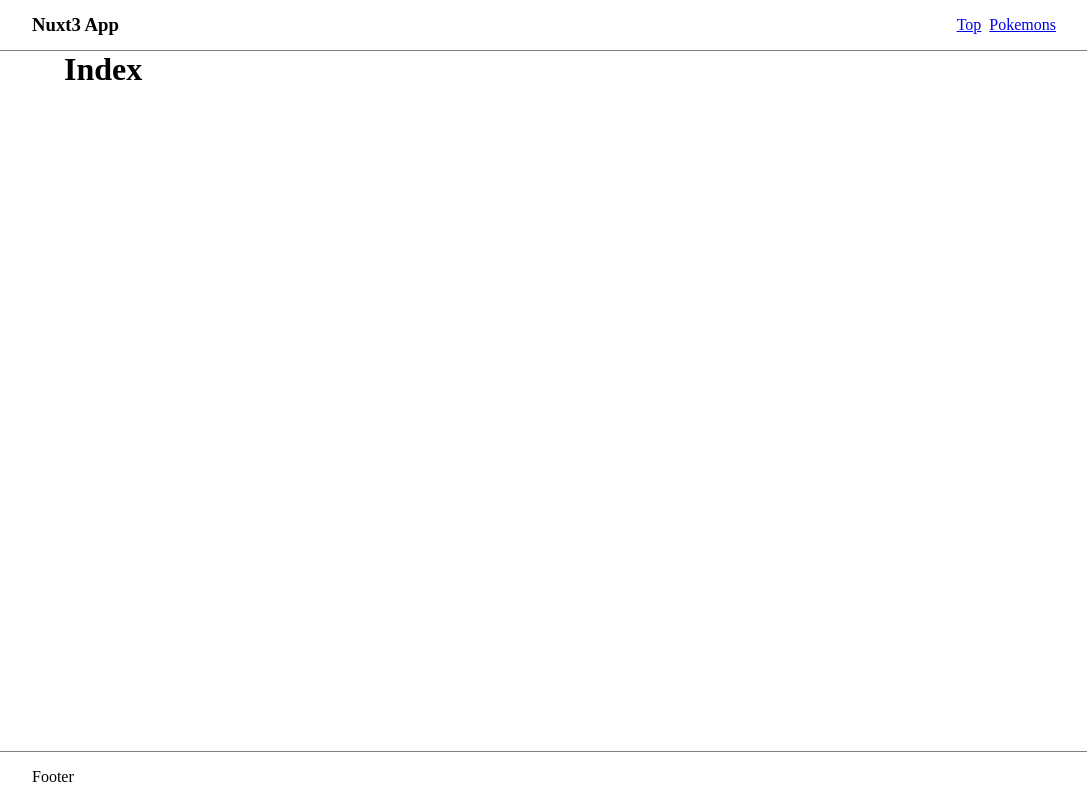
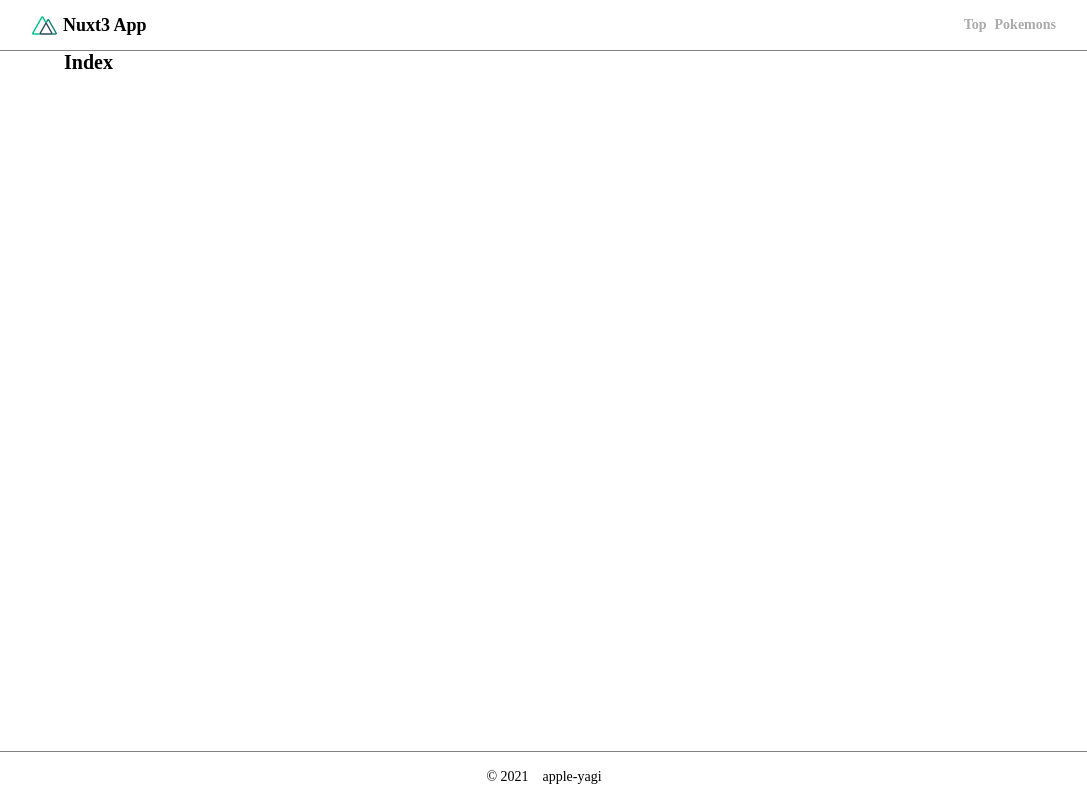
Before and after one commit to apple-yagi/nuxt3-app, a Nuxt app: page / in a window 1280 px wide. Shown: the whole page, without its empty margins (96-1183 px from the left). Built offline with nearby package versions, Linux system fonts and the light colour scheme.

Commit message:
Update layout

```diff
--- a/components/VFooter.vue
+++ b/components/VFooter.vue
@@ -1,22 +1,23 @@
 <template>
   <footer class="footer">
-    <div class="container">Footer</div>
+    <div class="footer__container">©&nbsp;2021&emsp;apple-yagi</div>
   </footer>
 </template>
 
-<style scoped>
+<style lang="scss" scoped>
 .footer {
   width: 100%;
   border-top: 1px solid gray;
-}
 
-.container {
+  &__container {
     max-width: 1024px;
     height: 50px;
     display: flex;
-  justify-content: space-between;
+    justify-content: center;
     align-items: center;
     margin: 0 auto;
     padding: 0 10px;
+    font-size: 14px;
+  }
 }
 </style>
--- a/components/VHeader.vue
+++ b/components/VHeader.vue
@@ -1,22 +1,28 @@
 <template>
   <header class="header">
-    <div class="container">
-      <h3>Nuxt3 App</h3>
-      <ul class="menu">
-        <li class="item"><nuxt-link to="/">Top</nuxt-link></li>
-        <li class="item"><nuxt-link to="/pokemons">Pokemons</nuxt-link></li>
+    <div class="header__container">
+      <div class="header__brand">
+        <img class="header__icon" src="/img/nuxt-icon.svg" alt="nuxt-icon" />
+        <h3 class="header__title">Nuxt3 App</h3>
+      </div>
+      <ul class="header__menu">
+        <li class="header__item">
+          <nuxt-link class="header__link" to="/"> Top </nuxt-link>
+        </li>
+        <li class="header__item">
+          <nuxt-link class="header__link" to="/pokemons"> Pokemons </nuxt-link>
+        </li>
       </ul>
     </div>
   </header>
 </template>
 
-<style scoped>
+<style lang="scss" scoped>
 .header {
   width: 100%;
   border-bottom: 1px solid gray;
-}
 
-.container {
+  &__container {
     max-width: 1024px;
     height: 50px;
     display: flex;
@@ -26,11 +32,40 @@
     padding: 0 10px;
   }
 
-.menu {
+  &__brand {
+    display: flex;
+    align-items: center;
+
+    * + * {
+      margin-left: 6px;
+    }
+  }
+
+  &__title {
+    font-size: 18px;
+  }
+
+  &__icon {
+    width: 25px;
+    height: 25px;
+  }
+
+  &__menu {
     display: flex;
   }
 
-.item + .item {
+  &__item + &__item {
     margin-left: 8px;
   }
+
+  &__link {
+    font-size: 14px;
+    font-weight: bold;
+    color: #aaa;
+
+    &:hover {
+      color: #333;
+    }
+  }
+}
 </style>
--- a/layouts/default.vue
+++ b/layouts/default.vue
@@ -4,13 +4,21 @@
   <v-footer />
 </template>
 
-<style>
+<style lang="scss">
 * {
   margin: 0;
   padding: 0;
 }
 
+:root {
+  font-size: 10px;
+}
+
 li {
   list-style: none;
 }
+
+a {
+  text-decoration: none;
+}
 </style>
```
Lines whose indentation alone changed are shown as unchanged.
